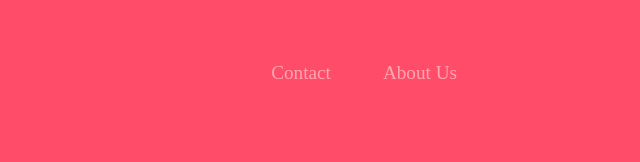
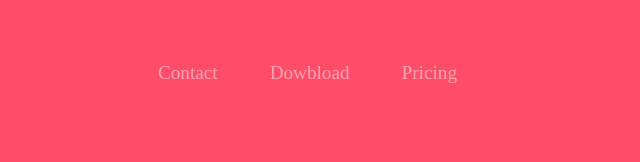
Before and after one commit to Fakherzibari/fullproject, a plain HTML site: page index.html in a window 1280 px wide. Shown: the top 162 px of the page, 605-1245 px from the left. Drawn offline with nearby package versions, Linux system fonts and the light colour scheme.

Commit message:
Update index.html

```diff
--- a/index.html
+++ b/index.html
@@ -39,11 +39,13 @@
         <div class="collapse navbar-collapse" id="navbarSupportedContent">
           <ul class="navbar-nav ml-auto">
             <li class="nav-item">
-              <a class="nav-link" href="mailto:fakher.alzibari@valpo.com">Contact</a>
+              <a class="nav-link" href="#footer">Contact</a>
             </li>
-
             <li class=" nav-item">
-              <a class="nav-link" href=""> About Us</a>
+              <a class="nav-link" href="#cta"> Dowbload</a>
+            </li>
+            <li class=" nav-item">
+              <a class="nav-link" href="#pricing"> Pricing</a>
             </li>
           </ul>
         </div>
```
